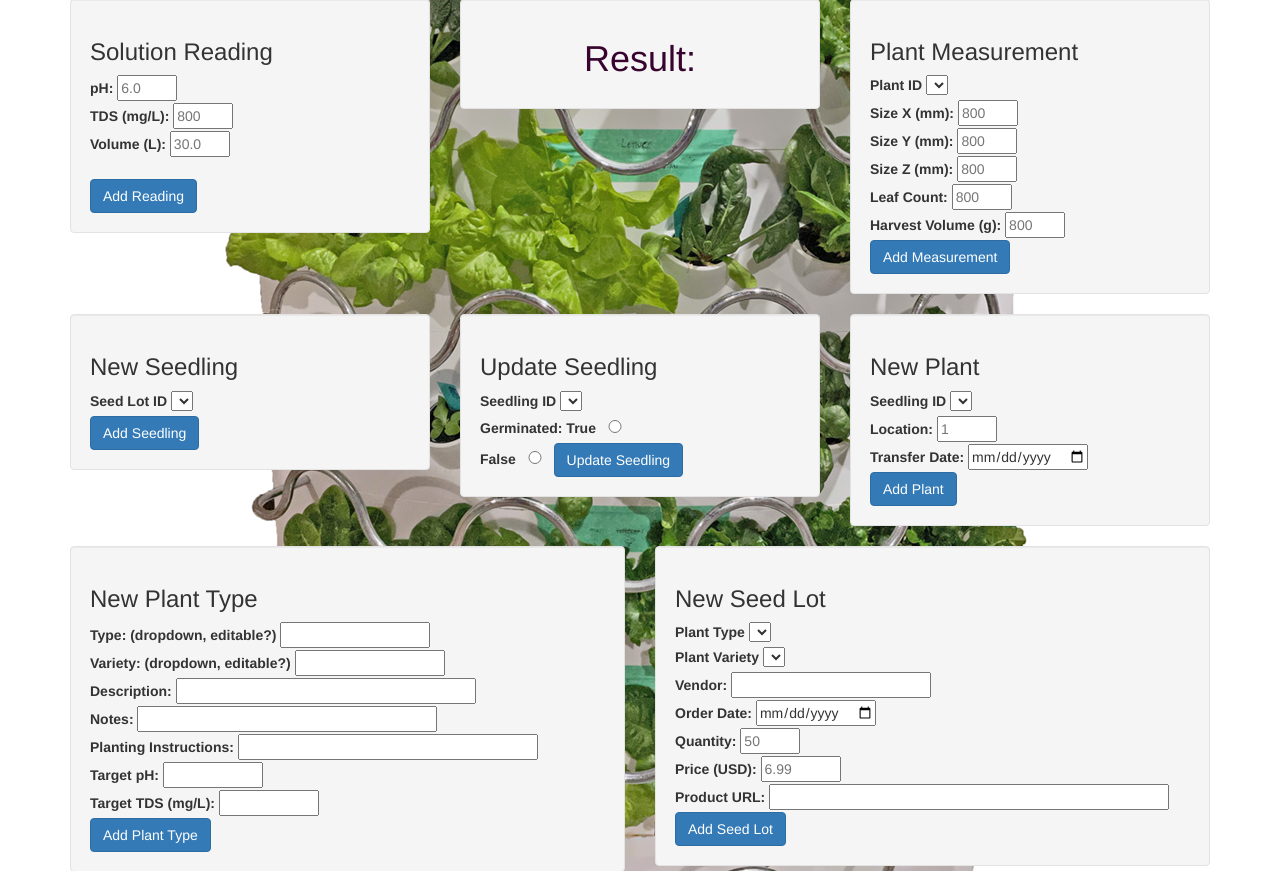
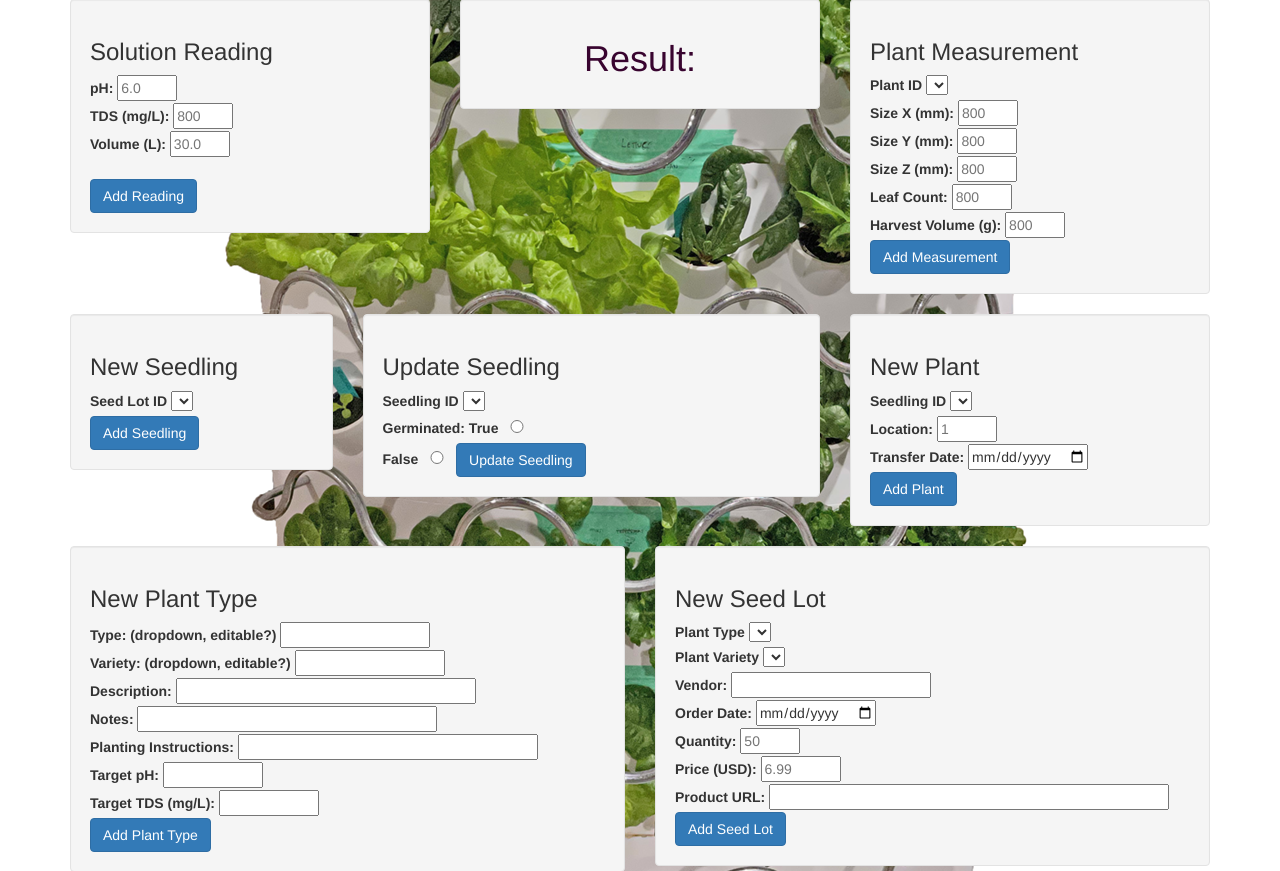
Before and after one commit to kylejohnsonks/Harvester, a Flask app: page /measurements in a window 1280 px wide. Shown: the part 328-1199 px from the top of the page. Run offline with Flask 2, Linux system fonts and the light colour scheme; data that the repository does not hold is empty; some libraries are stand-ins or nearby versions.

```diff
--- a/iharvester/templates/measurements.html
+++ b/iharvester/templates/measurements.html
@@ -73,7 +73,7 @@
     <!-- Second body row -->
     <div class="row">
       <!-- Add Seedling -->
-      <div class="col-lg-4">
+      <div class="col-lg-3">
         <div class="well">
           <h3>New Seedling</h3>
           <form>
@@ -85,7 +85,7 @@
         </div>
       </div>
       <!-- Update Seedling -->
-      <div class="col-lg-4">
+      <div class="col-lg-5">
         <div class="well">
           <h3>Update Seedling</h3>
           <form>
```
Also changed, not shown: iharvester/app.py (+15 -1 lines), 1 other file.
